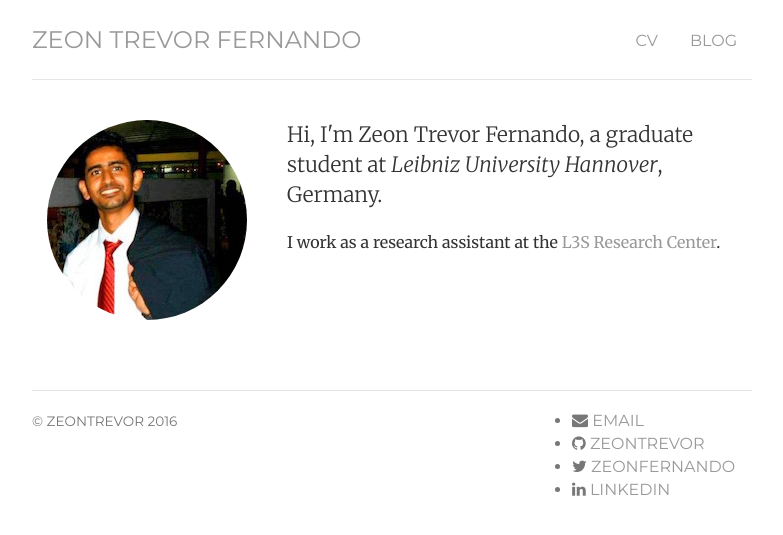
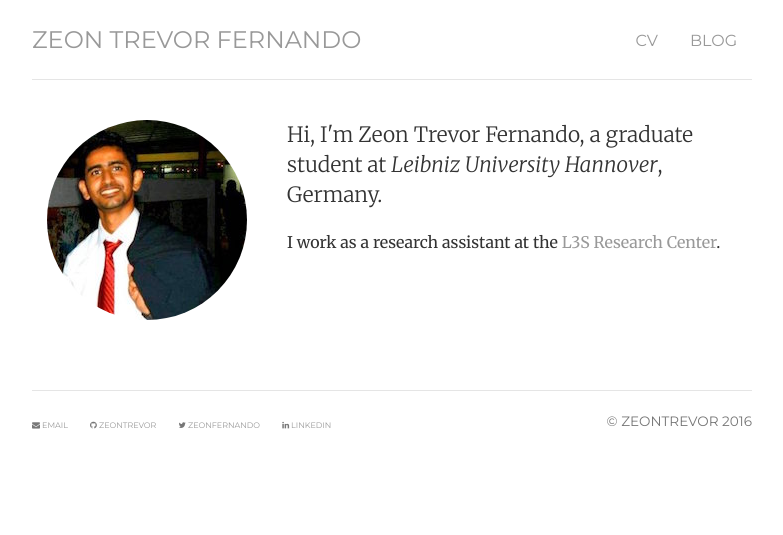
Before and after one commit to ZeonTrevor/zeontrevor.github.io, a Jekyll site: the page built from index.html, in a window 1280 px wide. Shown: the top 535 px of the page, without its empty margins (248-1031 px from the left). Built offline with Jekyll 4.4.1, drawn with Linux system fonts in a browser that asks for light colours.

Commit message:
modified links to profiles

```diff
--- a/_layouts/default.html
+++ b/_layouts/default.html
@@ -38,16 +38,18 @@
   <div class="footer">
     <div class="row">
       <div class="col-sm-8">
-      <p><small>&copy; zeontrevor 2016</small></p>
+      <p>
+        <ul>
+          <li><i class="fa fa-envelope" aria-hidden="true"></i><a href="mailto:zeon.trevor@gmail.com"> Email</a></li>
+          <li><i class="fa fa-github" aria-hidden="true"></i><a href="https://github.com/ZeonTrevor"> ZeonTrevor</a></li>
+          <li><i class="fa fa-twitter" aria-hidden="true"></i><a href="https://twitter.com/zeonfernando"> zeonfernando</a></li>
+          <li><i class="fa fa-linkedin" aria-hidden="true"></i><a href="de.linkedin.com/in/zeonfernando"> LinkedIn</a></li>
+        </ul>
+      </p>
       </div>
       <div class="col-sm-4">
       <p class="pull-right">
-           <ul>
-             <li><i class="fa fa-envelope" aria-hidden="true"></i><a href="mailto:zeon.trevor@gmail.com"> Email</a></li>
-             <li><i class="fa fa-github" aria-hidden="true"></i><a href="https://github.com/ZeonTrevor"> ZeonTrevor</a></li>
-             <li><i class="fa fa-twitter" aria-hidden="true"></i><a href="https://twitter.com/zeonfernando"> zeonfernando</a></li>
-             <li><i class="fa fa-linkedin" aria-hidden="true"></i><a href="de.linkedin.com/in/zeonfernando"> LinkedIn</a></li>
-           </ul>
+        <small>&copy; zeontrevor 2016</small>
       </p>
       </div>
     </div>
--- a/css/main.css
+++ b/css/main.css
@@ -14,8 +14,8 @@ blockquote p { font-size: 16px; line-height: 1.6em; }
 h3.text-muted a {text-decoration: none; color: #999999; }
 h3.text-muted a:hover { text-decoration: none; color: #0088cc; }
 
-footer > ul { font-size: 0.5em; padding: 0px; list-style: none;}
-footer > ul li { display: inline; margin-right: 20px; }
+.footer ul { font-size: 0.5em; padding: 0px; list-style: none;}
+.footer ul li { display: inline; margin-right: 20px; }
 
 /* Masthead */
 .header, .footer, .header h3 { font-family: 'Montserrat', Helvetica, sans-serif; text-transform: uppercase; font-weight: normal; }
```
